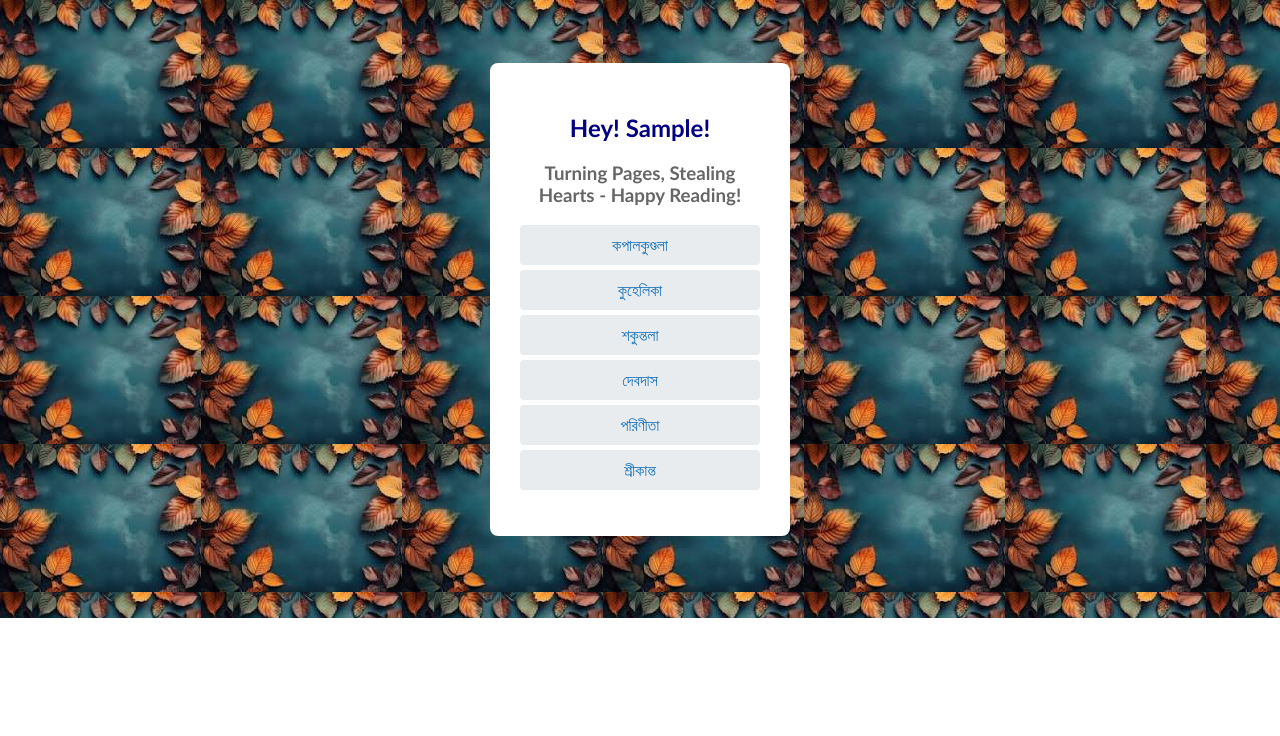
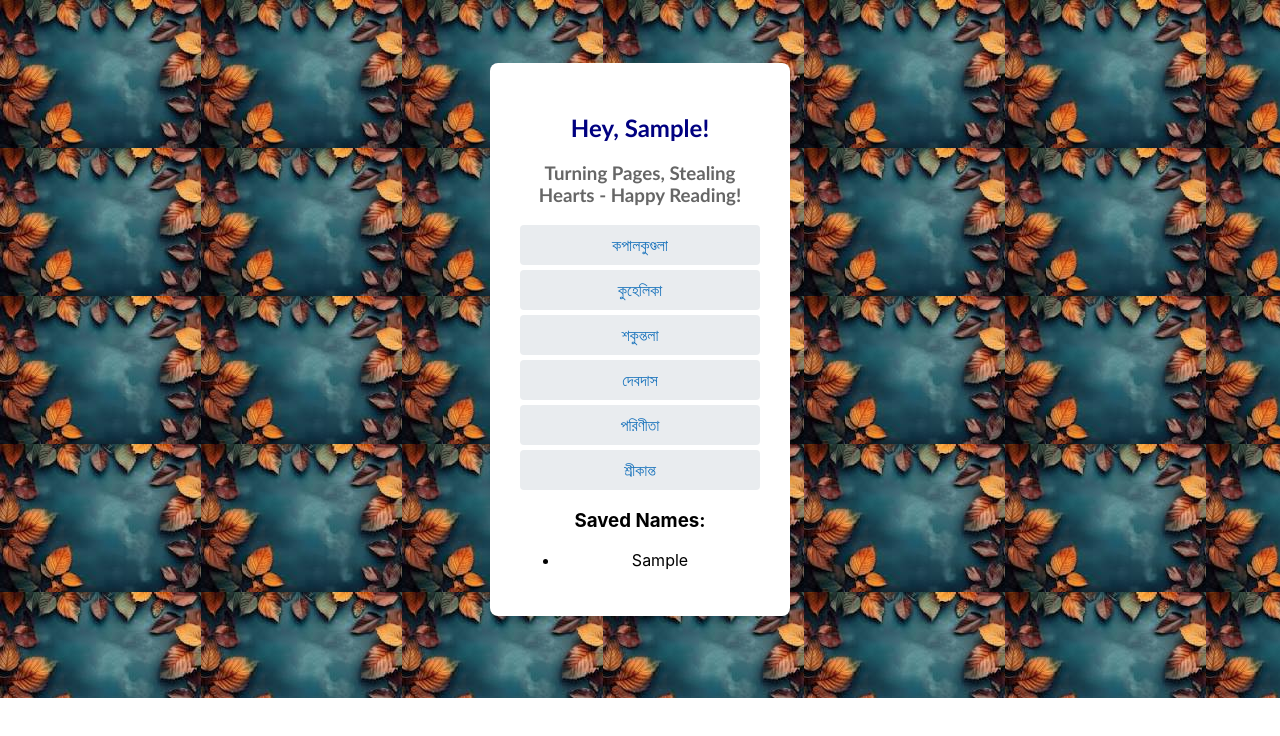
Before and after one commit to BRAJESWARG/brajeswar-bengalinovels, a React (Create React App) app: page / in a window 1280 px wide. Both pictures are taken after typing "Sample" into the empty fields and a click on the button "Submit". Shown: the top 736 px of the page. Built offline with nearby package versions, Linux system fonts and the light colour scheme.

Commit message:
name store

```diff
--- a/src/App.js
+++ b/src/App.js
@@ -1,13 +1,29 @@
-import React, { useState } from 'react';
+import React, { useState, useEffect } from 'react';
 import Welcome from './components/Welcome';
 import NovelList from './components/NovelList';
 import './App.css';
 
 const App = () => {
   const [userData, setUserData] = useState({ name: '', isSubmitted: false });
+  const [savedNames, setSavedNames] = useState([]);
+
+  // Load saved names from localStorage on initial render
+  useEffect(() => {
+    const storedNames = localStorage.getItem('savedNames');
+    if (storedNames) {
+      setSavedNames(JSON.parse(storedNames));
+    }
+  }, []);
 
   const handleNameSubmit = (name) => {
     setUserData({ name, isSubmitted: true });
+
+    // Add the name to the saved names list
+    const updatedNames = [...savedNames, name];
+    setSavedNames(updatedNames);
+
+    // Store the updated list in localStorage
+    localStorage.setItem('savedNames', JSON.stringify(updatedNames));
   };
 
   return (
@@ -15,7 +31,7 @@ const App = () => {
       {!userData.isSubmitted ? (
         <Welcome onSubmit={handleNameSubmit} />
       ) : (
-        <NovelList name={userData.name} />
+        <NovelList name={userData.name} savedNames={savedNames} />
       )}
     </div>
   );
--- a/src/components/NovelList.js
+++ b/src/components/NovelList.js
@@ -10,7 +10,7 @@ const novels = [
   { title: 'শ্রীকান্ত', file: 'শ্রীকান্ত.pdf' },
 ];
 
-const NovelList = ({ name }) => {
+const NovelList = ({ name, savedNames }) => {
   const openPDF = (file) => {
     const pdfPath = require(`../assets/${file}`);
     window.open(pdfPath, '_blank');
@@ -18,7 +18,7 @@ const NovelList = ({ name }) => {
 
   return (
     <div className="novel-list-container">
-      <h2 className="name">Hey! {name}!</h2>
+      <h2 className="name">Hey, {name}!</h2>
       <h3 className="Turning">Turning Pages, Stealing Hearts - Happy Reading!</h3>
       <ul className="novel-list">
         {novels.map(({ title, file }, index) => (
@@ -33,6 +33,14 @@ const NovelList = ({ name }) => {
           </li>
         ))}
       </ul>
+      <div className="saved-names">
+        <h3>Saved Names:</h3>
+        <ul>
+          {savedNames.map((savedName, index) => (
+            <li key={index}>{savedName}</li>
+          ))}
+        </ul>
+      </div>
     </div>
   );
 };
```
